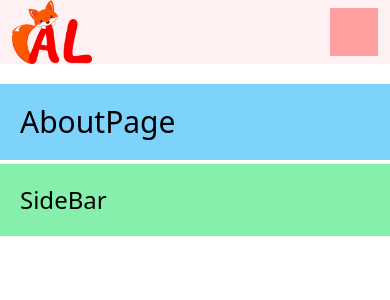
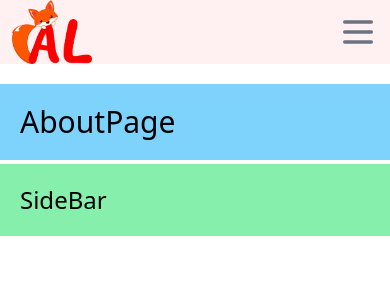
Before and after one commit to AhriIsLove/Blog, a React (Create React App) app in the folder front/: page /about in a window 390 px wide. Shown: the top 300 px of the page. Built offline with nearby package versions, Linux system fonts and the light colour scheme.

Commit message:
CSS HamburgerMenu update
햄버거버튼 애니메이션 추가

```diff
--- a/front/package.json
+++ b/front/package.json
@@ -7,6 +7,7 @@
     "@testing-library/jest-dom": "^6.6.3",
     "@testing-library/react": "^16.1.0",
     "@testing-library/user-event": "^13.2.1",
+    "framer-motion": "^12.20.5",
     "react": "^19.1.0",
     "react-dom": "^19.1.0",
     "react-router-dom": "^7.6.2",
--- a/front/src/designs/Design_Hamburger.js
+++ b/front/src/designs/Design_Hamburger.js
@@ -1,9 +1,42 @@
+import { motion } from "framer-motion";
+
 export const Design_Hamburger = ({ ShowHamburgerMenu }) => {
     return (
-        <div className="relative left-0 top-0 w-full h-full p-6 bg-myMainColor-300
-        ">
-            {/* 도와줘요 챗지피티!!
-            애니메이션으로 하고싶어요 */}
+        <div>
+            <motion.svg
+                className="w-10 h-10 text-gray-500 cursor-pointer"
+                viewBox="0 0 24 24"
+                fill="none"
+                stroke="currentColor"
+                strokeWidth="2"
+                strokeLinecap="round"
+                strokeLinejoin="round">
+                {/* ShowHamburgerMenu == true : 햄버거 메뉴 오픈*/}
+                <motion.line
+                    x1="4"
+                    y1="6"
+                    x2="20"
+                    y2="6"
+                    animate={ShowHamburgerMenu ? { rotate: 45, y: 6 } : { rotate: 0, y: 0 }}
+                    transition={{ duration: 0.3 }}
+                />
+                <motion.line
+                    x1="4"
+                    y1="12"
+                    x2="20"
+                    y2="12"
+                    animate={ShowHamburgerMenu ? { scale:0 } : { scale:1 }}
+                    transition={{ duration: 0.3 }}
+                />
+                <motion.line
+                    x1="4"
+                    y1="18"
+                    x2="20"
+                    y2="18"
+                    animate={ShowHamburgerMenu ? { rotate: -45, y: -6 } : { rotate: 0, y: 0 }}
+                    transition={{ duration: 0.3 }}
+                />
+            </motion.svg>
 
             {/* {ShowHamburgerMenu === true ?
             // w-6 h-6 : 크기 설정
```
Also changed, not shown: 2 other files (tests, documents, lock files or other folders).
